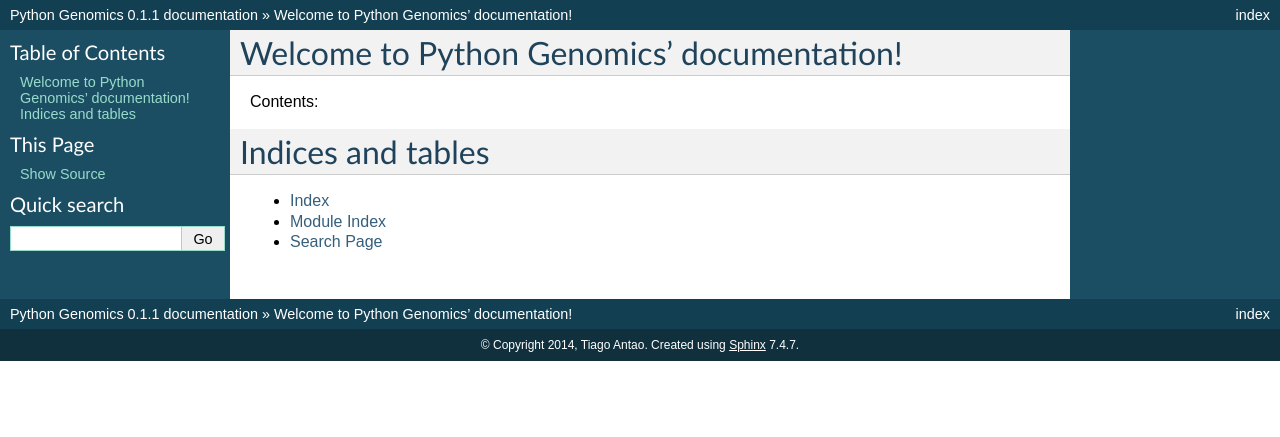
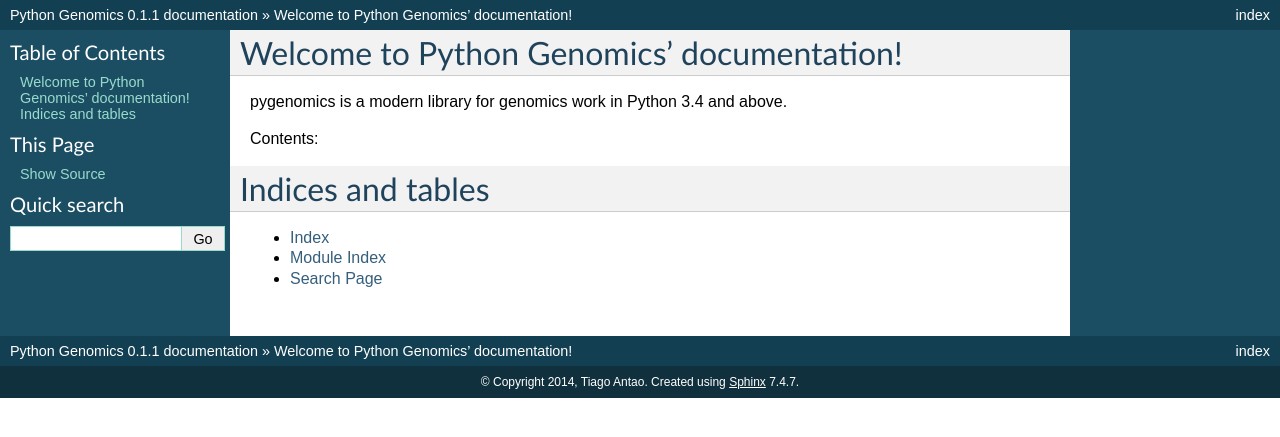
Before and after one commit to tiagoantao/pygenomics, a Sphinx documentation site: the page built from doc/index.rst, in a window 1280 px wide. Shown: the top 437 px of the page. Built offline with Sphinx 7.4.7, drawn with Linux system fonts in a browser that asks for light colours; pages that are not in the unit, such as notebooks, are missing from menus.

Commit message:
basic summary

```diff
--- a/doc/index.rst
+++ b/doc/index.rst
@@ -5,6 +5,9 @@
 
 Welcome to Python Genomics' documentation!
 ==========================================
+
+
+pygenomics is a modern library for genomics work in Python 3.4 and above.
 
 Contents:
 
```
